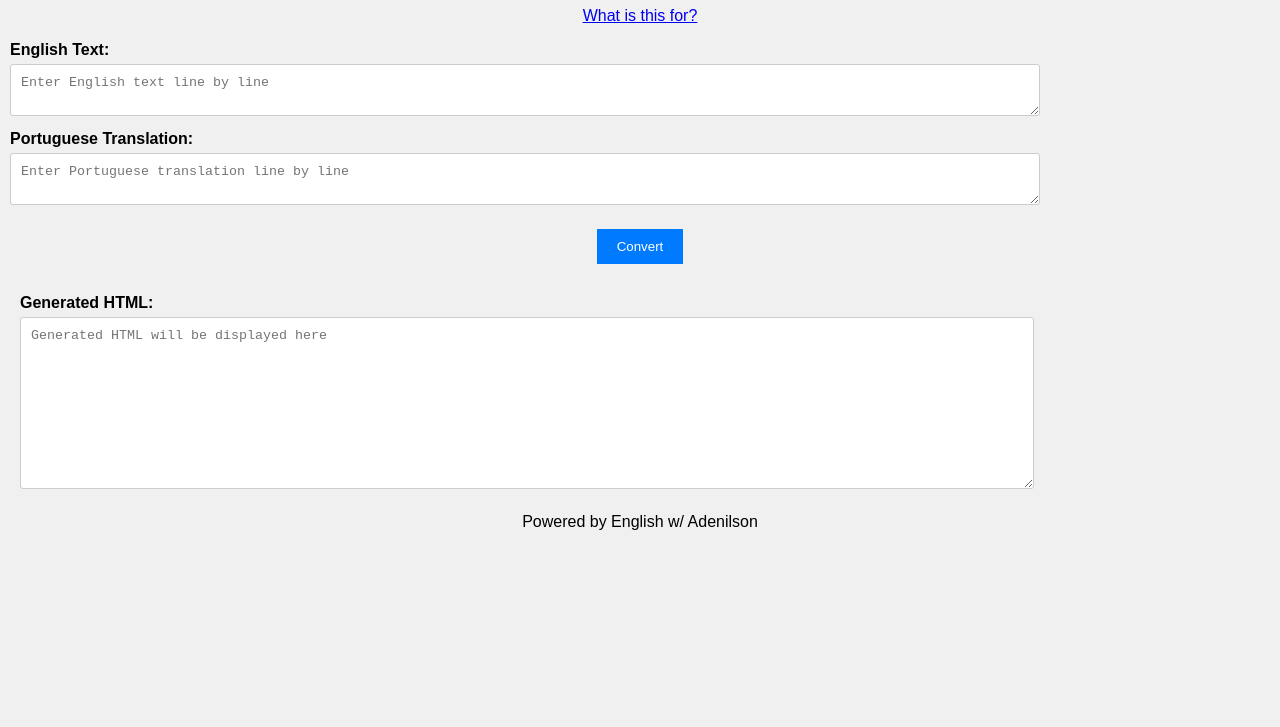
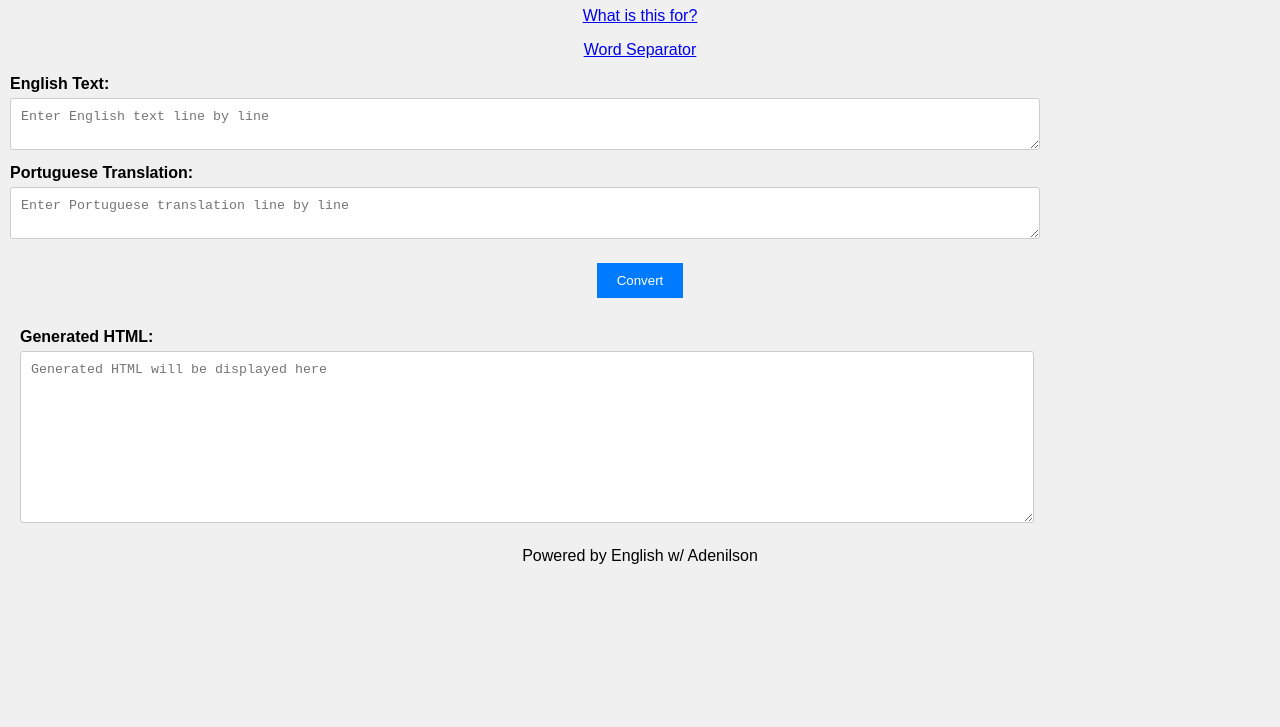
Before and after one commit to aaadjrbr/translation-converter, a plain HTML site: page index.html in a window 1280 px wide. Shown: the part 73-800 px from the top of the page. Drawn offline with Linux system fonts and the light colour scheme.

Commit message:
updating-index

```diff
--- a/index.html
+++ b/index.html
@@ -10,6 +10,8 @@
 <body>
     <h1>Translation Converter</h1>
     <a href="./description.html"><p>What is this for?</p></a>
+
+    <a href="./separate-words/split.html"><p>Word Separator</p></a>
     <div class="input-container">
         <label for="englishInput">English Text:</label>
         <textarea id="englishInput" placeholder="Enter English text line by line"></textarea>
```
